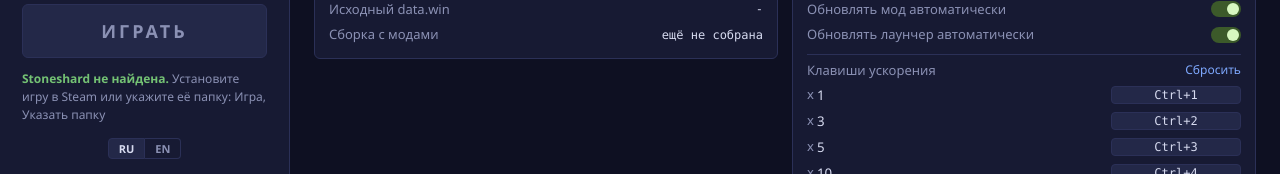
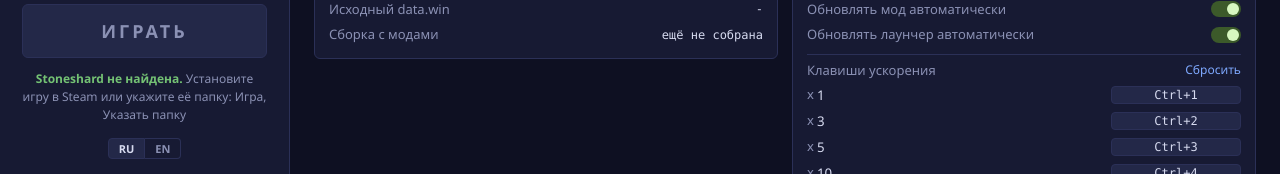
Before and after one commit to drake1ch/rogueshard-launcher, a plain HTML site: page ui/index.html in a window 1280 px wide. Shown: the part 180-354 px from the top of the page. Drawn offline with Linux system fonts and the light colour scheme.

Commit message:
Launcher 1.15: the status under Play is centred
Co-Authored-By: Claude Opus 5.5 <noreply@anthropic.com>

```diff
--- a/ui/index.html
+++ b/ui/index.html
@@ -25,7 +25,7 @@ a:hover { text-decoration: underline; }
   background: linear-gradient(#3c5a2a, #2a4220); color: #eaffd8; font: 600 18px "Segoe UI", sans-serif; letter-spacing: 3px; text-transform: uppercase; }
 .play:hover { filter: brightness(1.12); }
 .play[disabled] { background: var(--panel-3); border-color: var(--line); color: var(--dim); cursor: default; filter: none; }
-.status { margin-top: 12px; font-size: 12px; color: var(--dim); min-height: 36px; }
+.status { margin-top: 12px; font-size: 12px; color: var(--dim); min-height: 36px; text-align: center; }
 .status b { color: var(--good); font-weight: 600; }
 .status.err b { color: var(--bad); }
 .bar { height: 6px; background: var(--panel-3); border-radius: 3px; overflow: hidden; margin-top: 8px; display: none; }
```
